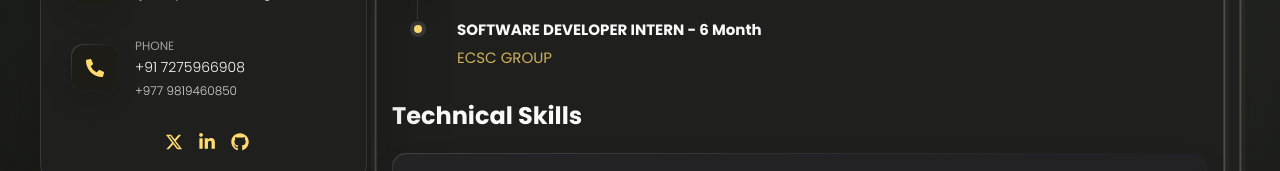
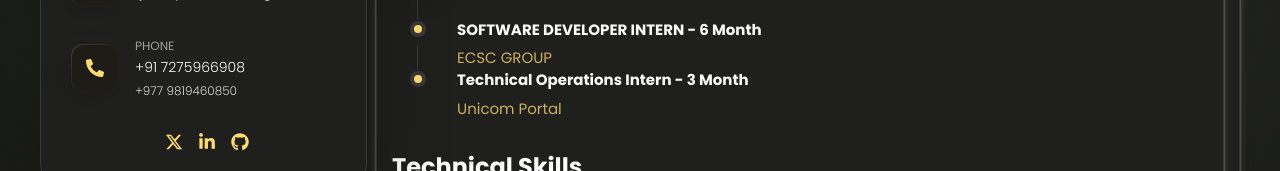
Before and after one commit to RajeevBaniya/portfolio, a React (Vite) app: page /resume in a window 1280 px wide. Shown: the part 415-586 px from the top of the page. Built offline with nearby package versions, Linux system fonts and the light colour scheme.

Commit message:
corercted

```diff
--- a/src/pages/Resume/Resume.jsx
+++ b/src/pages/Resume/Resume.jsx
@@ -36,7 +36,14 @@ const Resume = () => {
           <TimelineItem
             title="SOFTWARE DEVELOPER INTERN - 6 month"
             company="ECSC GROUP"
-            // date="0/202-0/202"
+            // date="0/2025-0/2026"
+          />
+        </ol>
+         <ol className="timeline-list">
+          <TimelineItem
+            title="Technical Operations Intern - 3 month"
+            company="Unicom Portal"
+            // date="0/2025-0/2026"
           />
         </ol>
       </div>
```
